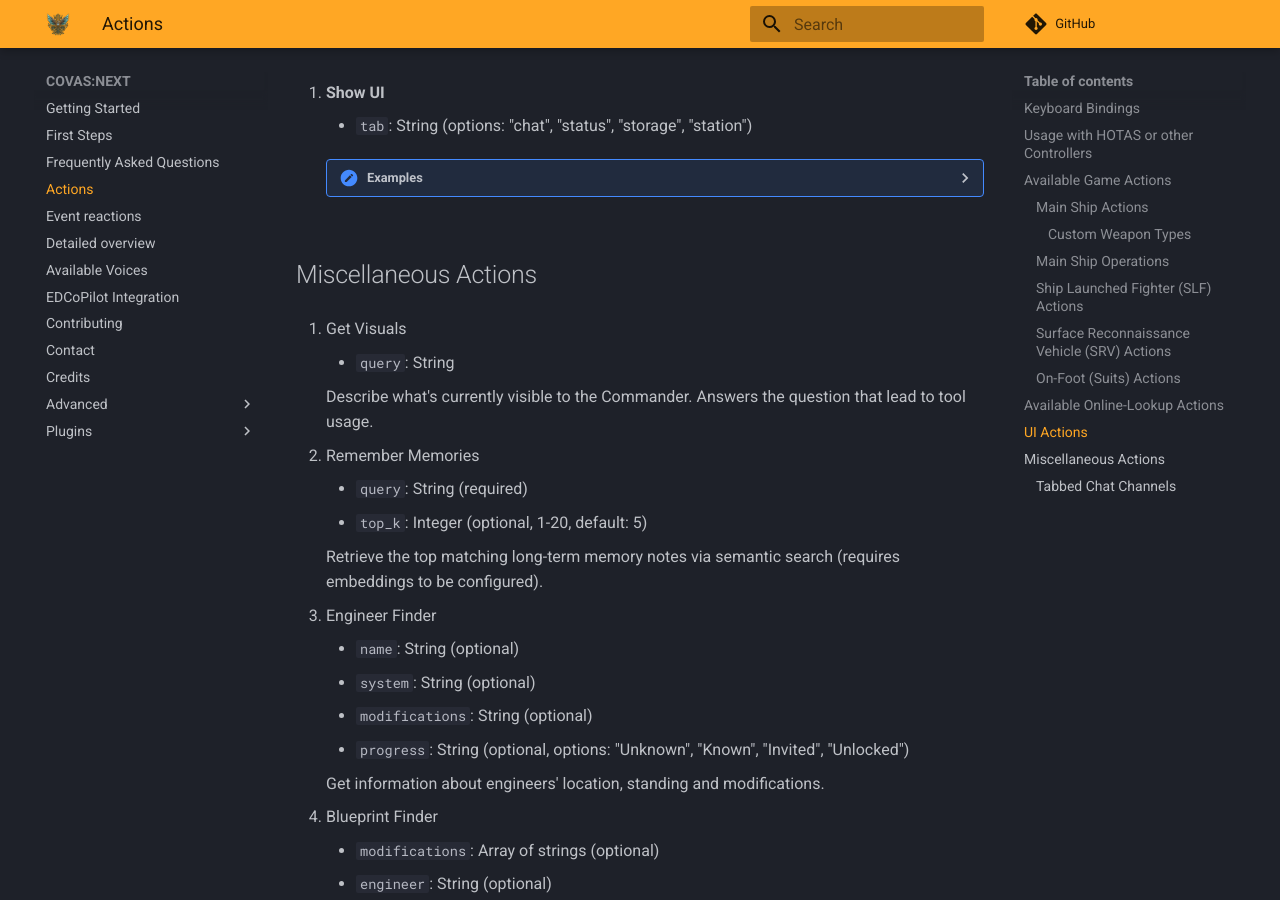
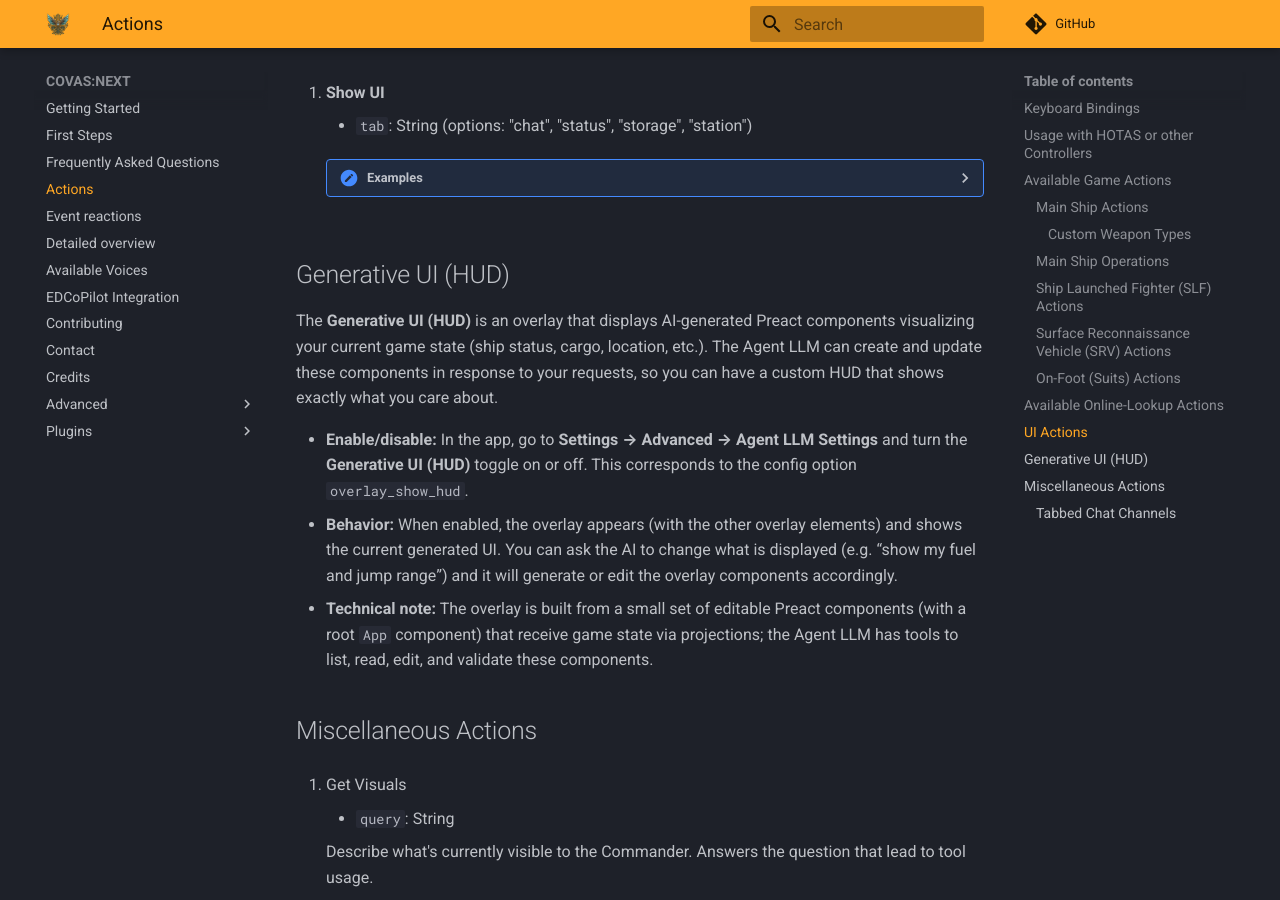
Before and after one commit to RatherRude/Elite-Dangerous-AI-Integration, an MkDocs documentation site: the page built from docs/20_actions.md, in a window 1280 px wide and 900 px high, scrolled down 13653 px. Built offline with MkDocs 1.6.1 and Material for MkDocs 9.7.7, drawn with Linux system fonts in a browser that asks for light colours; comment, search, counter and statistics services are not loaded.

Commit message:
docs: Gen UI

```diff
--- a/docs/20_actions.md
+++ b/docs/20_actions.md
@@ -1349,6 +1349,14 @@ This is a list of all currently supported actions the AI can perform. Just talk
     - open station tab
     </details>
 
+## Generative UI (HUD)
+
+The **Generative UI (HUD)** is an overlay that displays AI-generated Preact components visualizing your current game state (ship status, cargo, location, etc.). The Agent LLM can create and update these components in response to your requests, so you can have a custom HUD that shows exactly what you care about.
+
+- **Enable/disable:** In the app, go to **Settings → Advanced → Agent LLM Settings** and turn the **Generative UI (HUD)** toggle on or off. This corresponds to the config option `overlay_show_hud`.
+- **Behavior:** When enabled, the overlay appears (with the other overlay elements) and shows the current generated UI. You can ask the AI to change what is displayed (e.g. “show my fuel and jump range”) and it will generate or edit the overlay components accordingly.
+- **Technical note:** The overlay is built from a small set of editable Preact components (with a root `App` component) that receive game state via projections; the Agent LLM has tools to list, read, edit, and validate these components.
+
 ## Miscellaneous Actions
 
 1. Get Visuals
```
